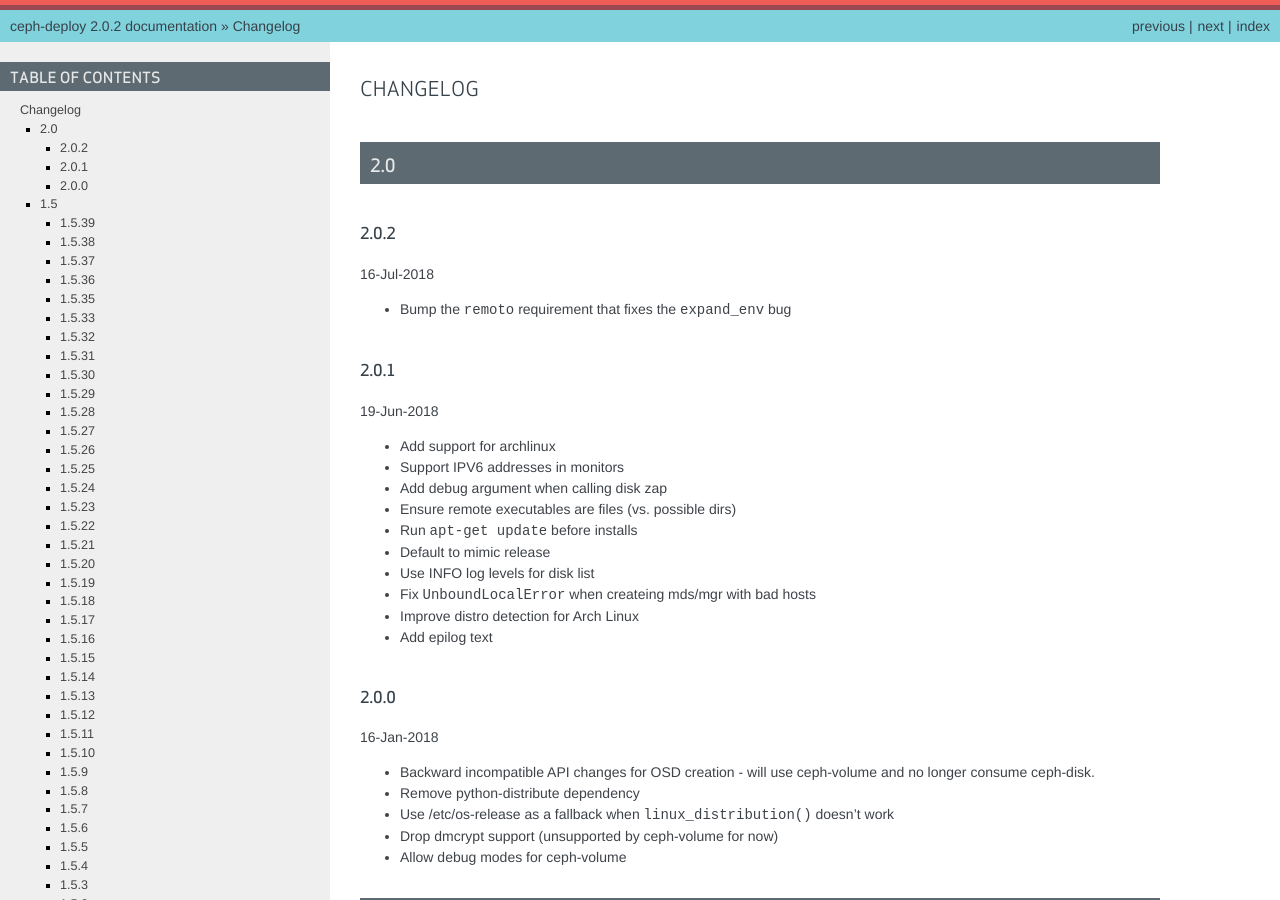
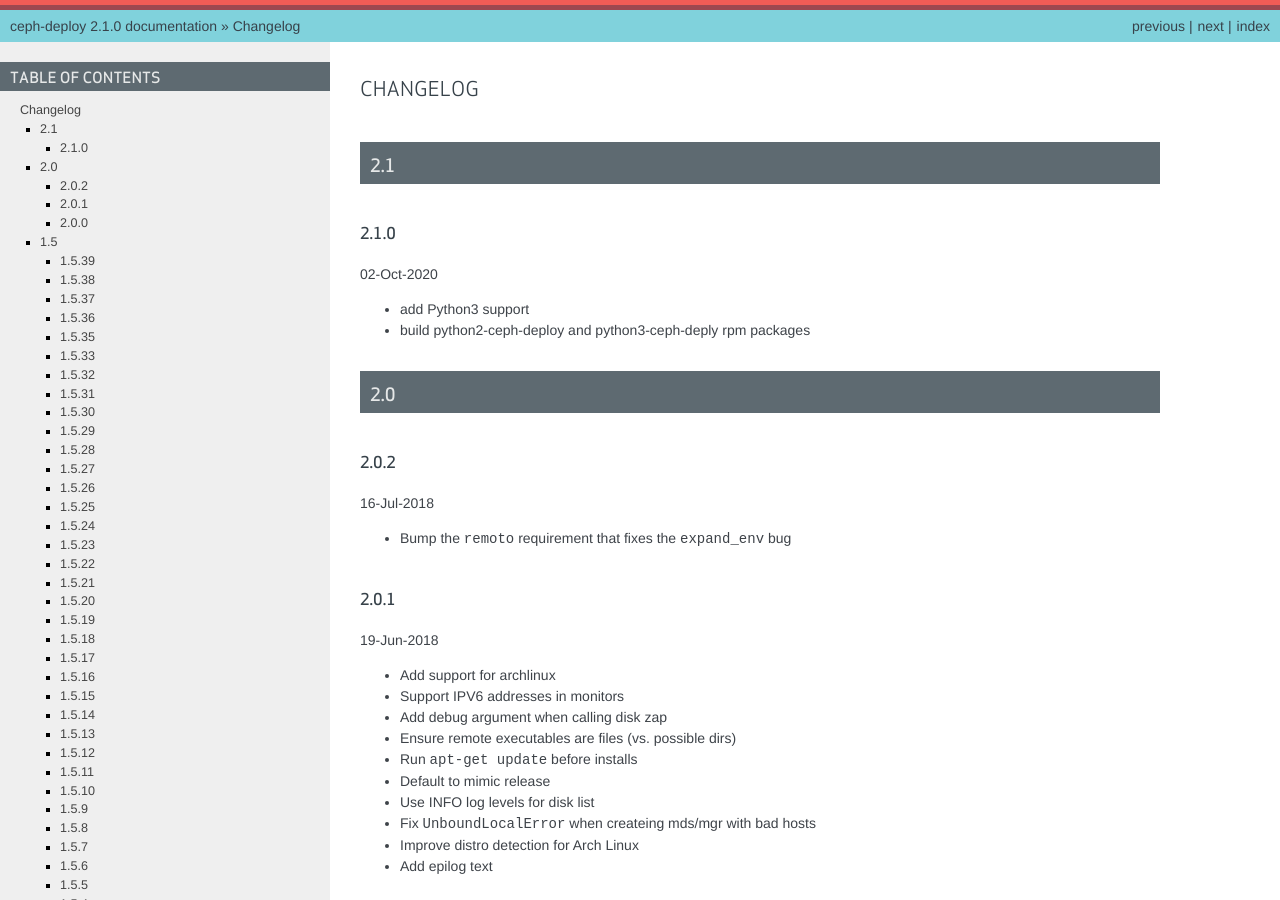
Before and after one commit to ceph/ceph-deploy, a Sphinx documentation site: the page built from docs/source/changelog.rst, in a window 1280 px wide and 900 px high. Built offline with Sphinx 7.4.7, drawn with Linux system fonts in a browser that asks for light colours; some of the changed text lies outside the part shown.

Commit message:
bump to 2.1.0
Signed-off-by: Kefu Chai <kchai@redhat.com>

```diff
--- a/ceph_deploy/__init__.py
+++ b/ceph_deploy/__init__.py
@@ -1,2 +1,2 @@
 
-__version__ = '2.0.2'
+__version__ = '2.1.0'
--- a/docs/source/changelog.rst
+++ b/docs/source/changelog.rst
@@ -1,5 +1,15 @@
 Changelog
 =========
+
+2.1
+---
+
+2.1.0
+^^^^^
+02-Oct-2020
+
+* add Python3 support
+* build python2-ceph-deploy and python3-ceph-deply rpm packages
 
 2.0
 ---
```
Also changed, not shown: 1 other file.
